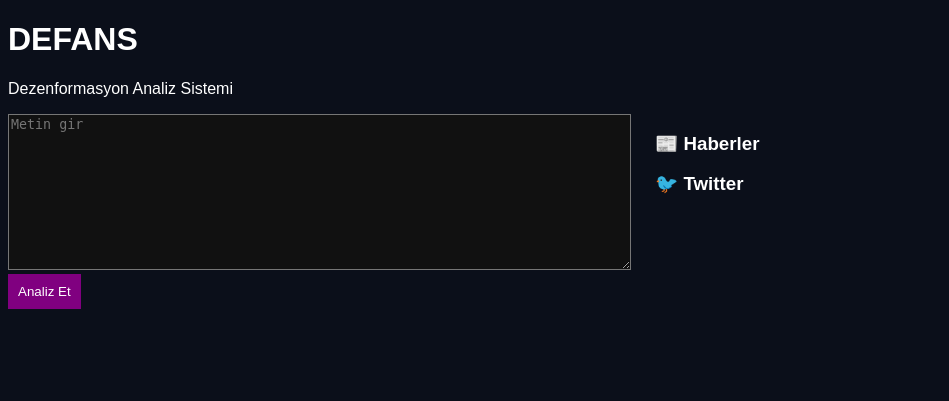
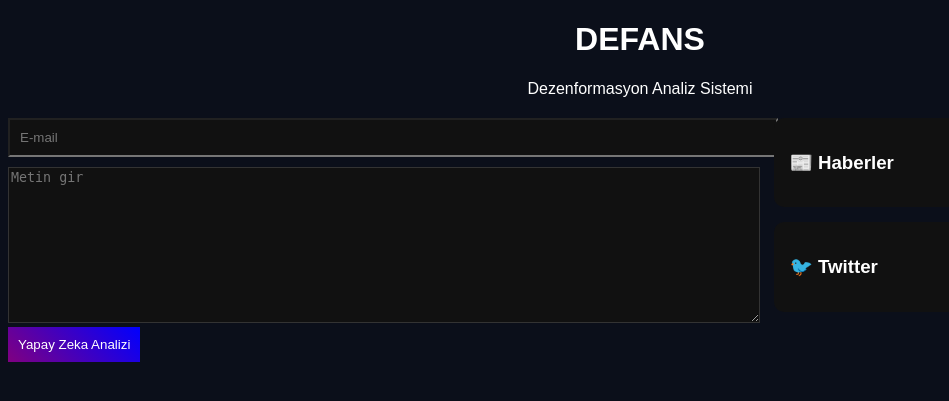
Before and after one commit to zumruduanka1/defanst-bitak, a Flask app: page / in a window 1280 px wide. Shown: the top 401 px of the page, without its empty margins (0-949 px from the left). Run offline with Flask 3, Linux system fonts and the light colour scheme; data that the repository does not hold is empty.

Commit message:
defans ai full system

```diff
--- a/app.py
+++ b/app.py
@@ -1,10 +1,9 @@
 from flask import Flask, render_template, request, jsonify
-import requests
-import os
+import requests, os, smtplib
+from email.mime.text import MIMEText
 from dotenv import load_dotenv
 
 load_dotenv()
-
 app = Flask(__name__)
 
 NEWS_API_KEY = os.getenv("NEWS_API_KEY")
@@ -12,105 +11,103 @@ OPENAI_API_KEY = os.getenv("OPENAI_API_KEY")
 TWITTER_BEARER = os.getenv("TWITTER_BEARER")
 
 
-# ------------------------
-# AI ANALİZ (HAFİF + AKILLI)
-# ------------------------
+# ---------------- AI ANALİZ ----------------
 def analyze_text(text):
     if len(text.strip()) < 10:
         return {"risk": 0, "label": "Geçersiz"}
 
-    suspicious_words = [
-        "şok", "acil", "hemen paylaş", "gizli", "ifşa",
-        "büyük oyun", "medya saklıyor", "gerçek bu"
-    ]
+    score = 10
+    keywords = ["şok", "acil", "ifşa", "hemen paylaş", "gizli"]
 
-    score = 10
+    for k in keywords:
+        if k in text.lower():
+            score += 20
 
-    for w in suspicious_words:
-        if w in text.lower():
-            score += 15
-
-    # OpenAI destekli analiz (opsiyonel)
+    # OpenAI destek
     try:
-        headers = {
-            "Authorization": f"Bearer {OPENAI_API_KEY}"
-        }
-
         res = requests.post(
             "https://api.openai.com/v1/chat/completions",
-            headers=headers,
+            headers={"Authorization": f"Bearer {OPENAI_API_KEY}"},
             json={
                 "model": "gpt-4o-mini",
                 "messages": [
-                    {"role": "system", "content": "Bu metin fake news mi analiz et. 0-100 risk ver."},
-                    {"role": "user", "content": text}
+                    {"role": "user", "content": f"Bu metin fake mi? kısa cevap ver: {text}"}
                 ]
             }
         )
+        ai = res.json()["choices"][0]["message"]["content"]
 
-        data = res.json()
-        ai_text = data["choices"][0]["message"]["content"]
-
-        if "yüksek" in ai_text.lower():
+        if "fake" in ai.lower():
             score += 30
 
     except:
         pass
 
-    label = "Şüpheli" if score > 60 else "Güvenli"
-
-    return {"risk": min(score, 100), "label": label}
+    return {
+        "risk": min(score, 100),
+        "label": "Şüpheli" if score > 60 else "Güvenli"
+    }
 
 
-# ------------------------
-# NEWS API
-# ------------------------
+# ---------------- NEWS ----------------
 def get_news():
-    url = f"https://newsapi.org/v2/top-headlines?country=tr&pageSize=5&apiKey={NEWS_API_KEY}"
     try:
-        res = requests.get(url).json()
-        return res.get("articles", [])
+        url = f"https://newsapi.org/v2/top-headlines?country=tr&pageSize=5&apiKey={NEWS_API_KEY}"
+        return requests.get(url).json().get("articles", [])
     except:
         return []
 
 
-# ------------------------
-# TWITTER (X) TREND
-# ------------------------
+# ---------------- TWITTER ----------------
 def get_twitter():
-    url = "https://api.twitter.com/2/tweets/search/recent?query=haber&max_results=5"
-
-    headers = {
-        "Authorization": f"Bearer {TWITTER_BEARER}"
-    }
-
     try:
-        res = requests.get(url, headers=headers).json()
-        return res.get("data", [])
+        url = "https://api.twitter.com/2/tweets/search/recent?query=haber&max_results=5"
+        headers = {"Authorization": f"Bearer {TWITTER_BEARER}"}
+        return requests.get(url, headers=headers).json().get("data", [])
     except:
         return []
 
 
-# ------------------------
-# ROUTES
-# ------------------------
+# ---------------- MAIL ----------------
+def send_mail(email, result):
+    try:
+        msg = MIMEText(f"Analiz sonucu: {result}")
+        msg["Subject"] = "DEFANS ANALİZ"
+        msg["From"] = os.getenv("MAIL_USER")
+        msg["To"] = email
+
+        server = smtplib.SMTP("smtp.gmail.com", 587)
+        server.starttls()
+        server.login(os.getenv("MAIL_USER"), os.getenv("MAIL_PASS"))
+        server.send_message(msg)
+        server.quit()
+    except:
+        pass
+
+
+# ---------------- ROUTES ----------------
 @app.route("/")
 def home():
-    news = get_news()
-    tweets = get_twitter()
-    return render_template("index.html", news=news, tweets=tweets)
+    return render_template(
+        "index.html",
+        news=get_news(),
+        tweets=get_twitter()
+    )
 
 
 @app.route("/analyze", methods=["POST"])
 def analyze():
-    text = request.form.get("text", "")
+    text = request.form.get("text")
+    email = request.form.get("email")
+
     result = analyze_text(text)
+
+    if email:
+        send_mail(email, result)
+
     return jsonify(result)
 
 
-# ------------------------
-# RUN
-# ------------------------
 if __name__ == "__main__":
     port = int(os.environ.get("PORT", 10000))
     app.run(host="0.0.0.0", port=port)
--- a/static/style.css
+++ b/static/style.css
@@ -1,28 +1,53 @@
-body {
-    background: #0b0f1a;
-    color: white;
-    font-family: Arial;
+body{
+    background:#0b0f1a;
+    color:white;
+    font-family:Arial;
 }
 
-.container {
-    display: flex;
-    gap: 30px;
+.header{
+    text-align:center;
+    margin-bottom:20px;
 }
 
-.left, .right {
-    width: 50%;
+.main{
+    display:flex;
+    gap:20px;
 }
 
-textarea {
-    width: 100%;
-    height: 150px;
-    background: #111;
-    color: white;
+.left{
+    width:60%;
 }
 
-button {
-    padding: 10px;
-    background: purple;
-    color: white;
-    border: none;
+.right{
+    width:40%;
 }
+
+textarea{
+    width:100%;
+    height:150px;
+    background:#111;
+    color:white;
+    border:1px solid #333;
+}
+
+input{
+    width:100%;
+    padding:10px;
+    margin-bottom:10px;
+    background:#111;
+    color:white;
+}
+
+button{
+    background:linear-gradient(45deg, purple, blue);
+    padding:10px;
+    border:none;
+    color:white;
+}
+
+.card{
+    background:#111;
+    padding:15px;
+    margin-bottom:15px;
+    border-radius:10px;
+}
--- a/templates/index.html
+++ b/templates/index.html
@@ -1,29 +1,38 @@
 <!DOCTYPE html>
 <html>
 <head>
+<meta charset="UTF-8">
 <title>DEFANS PRO</title>
 <link rel="stylesheet" href="/static/style.css">
 </head>
+
 <body>
 
+<div class="header">
     <h1>DEFANS</h1>
     <p>Dezenformasyon Analiz Sistemi</p>
+</div>
 
-<div class="container">
+<div class="main">
 
     <div class="left">
+        <input id="email" placeholder="E-mail">
         <textarea id="text" placeholder="Metin gir"></textarea>
-        <button onclick="analyze()">Analiz Et</button>
+        <button onclick="analyze()">Yapay Zeka Analizi</button>
 
-        <h3 id="result"></h3>
+        <div id="result"></div>
     </div>
 
     <div class="right">
+
+        <div class="card">
             <h3>📰 Haberler</h3>
             {% for n in news %}
                 <p>{{n.title}}</p>
             {% endfor %}
+        </div>
 
+        <div class="card">
             <h3>🐦 Twitter</h3>
             {% for t in tweets %}
                 <p>{{t.text}}</p>
@@ -32,19 +41,22 @@
 
     </div>
 
+</div>
+
 <script>
 function analyze(){
     let text = document.getElementById("text").value;
+    let email = document.getElementById("email").value;
 
     fetch("/analyze", {
-        method: "POST",
-        body: new URLSearchParams({text})
+        method:"POST",
+        body: new URLSearchParams({text, email})
     })
-    .then(r => r.json())
-    .then(d => {
-        document.getElementById("result").innerText =
-            "Risk: " + d.risk + " | " + d.label;
-    })
+    .then(r=>r.json())
+    .then(d=>{
+        document.getElementById("result").innerHTML =
+        "<h2>Risk: "+d.risk+" | "+d.label+"</h2>";
+    });
 }
 </script>
 
```
Lines whose indentation alone changed are shown as unchanged.
